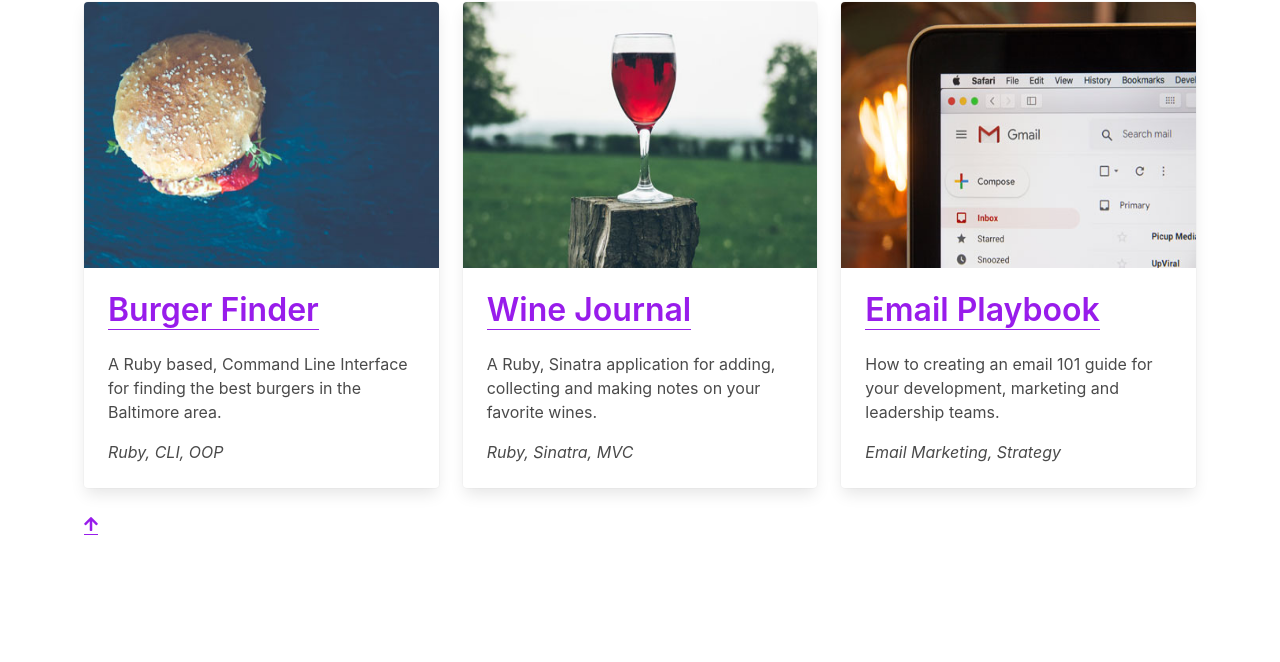
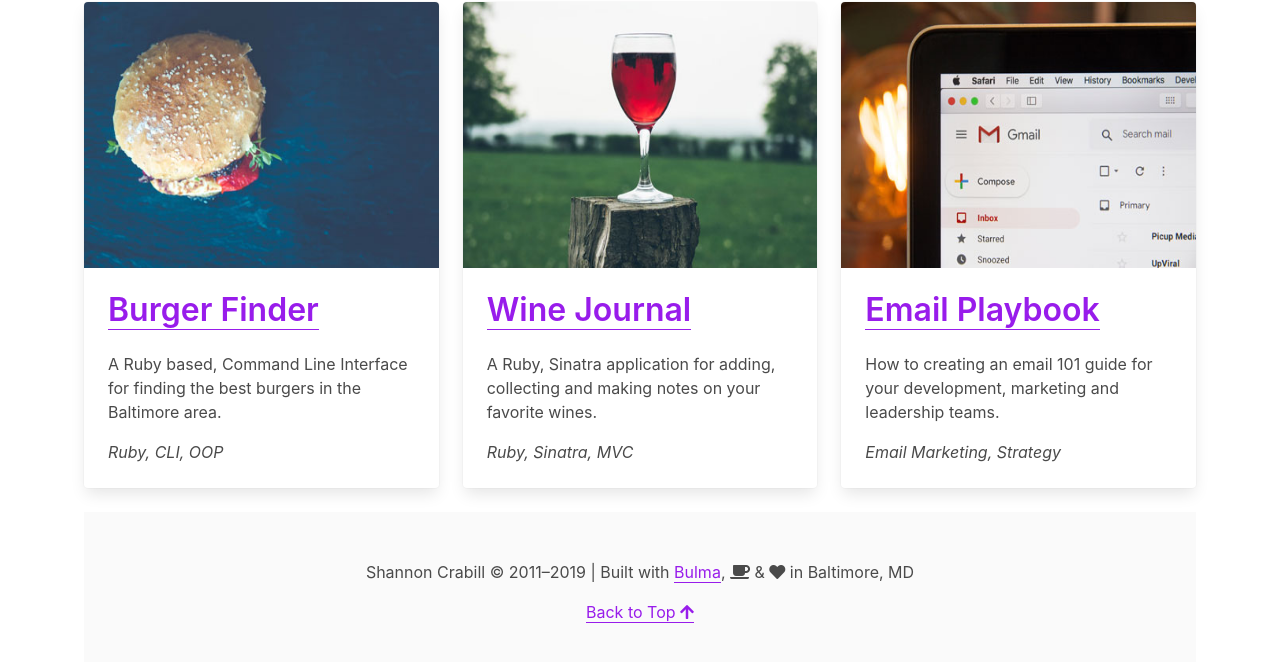
Before and after one commit to scrabill/portfolio-3.0, a plain HTML site: page index.html in a window 1280 px wide. Shown: the part 539-1201 px from the top of the page. Before the commit the page ends 1171 px from the top, so only its background shows below. Drawn offline with nearby package versions, Linux system fonts and the light colour scheme.

Commit message:
Adds footer and back to top link

```diff
--- a/index.html
+++ b/index.html
@@ -105,7 +105,16 @@
               </div>
             </div>
           </div>
-          <a href="#top"><i class="fas fa-arrow-up"></i></a>
+          <footer class="footer">
+          <div class="content has-text-centered">
+            <p>
+              Shannon Crabill &copy; 2011&ndash;2019 | Built with <a href="https://bulma.io/">Bulma</a>, <i class="fas fa-coffee"></i> & <i class="fas fa-heart"></i> in Baltimore, MD
+            </p>
+            <p>
+              <a href="#top">Back to Top <i class="fas fa-arrow-up"></i></a>
+            </p>
+          </div>
+        </footer>
         <div>
       </section>
     </section>
```
